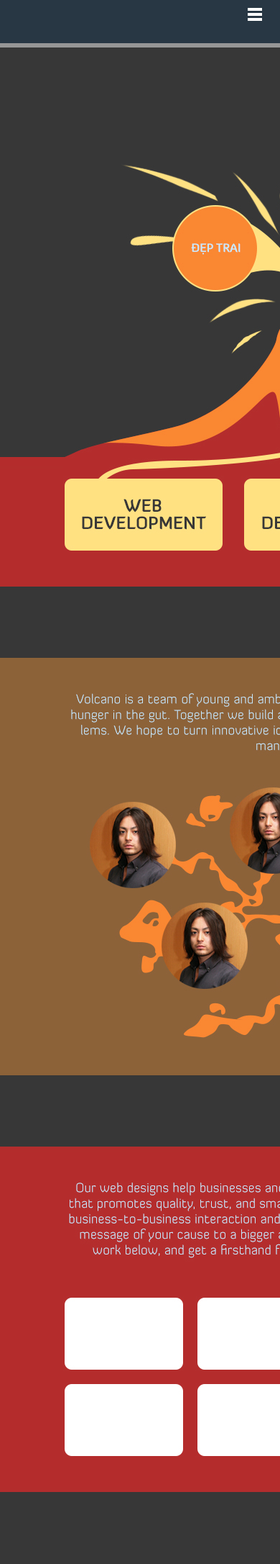
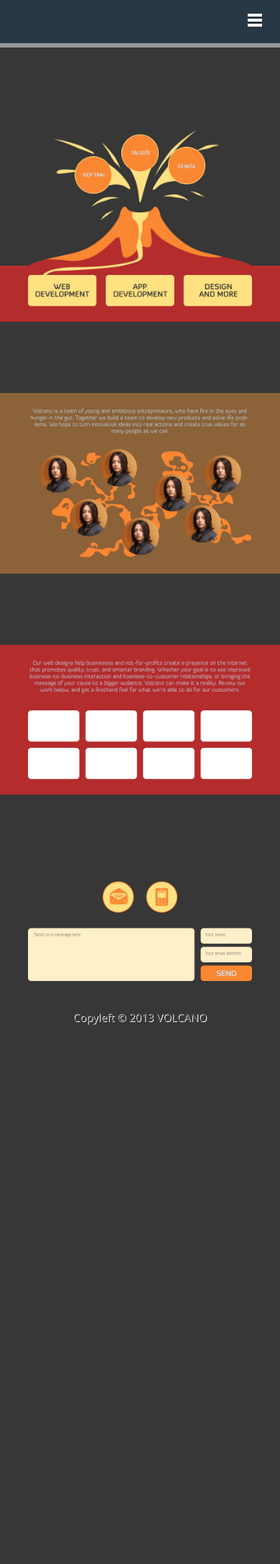
Before and after one commit to ethan605/volcano.vn, a PHP site: page / in a window 390 px wide; the page is wider, and only the part inside the window is pictured. Shown: the top 2173 px of that part at 72% size. After the commit the page ends 1424 px from the top of that part, so only its background shows below. Run offline with PHP 8.4, Linux system fonts and the light colour scheme.

Commit message:
Refine section img

```diff
--- a/demo.css
+++ b/demo.css
@@ -70,9 +70,13 @@
   font-size: 15px;
 }
 
-  #whatwedo, #whoweare, #ourwork, #contactus {
+  #content-wrapper .section {
     display: block;
-    padding-top: 90px
+    padding-top: 90px;
+  }
+
+  #content-wrapper .section img {
+    width: 70%;
   }
 
     .preface {
@@ -163,7 +167,6 @@
       .navigation li a {
         position: relative;
         z-index: 1;
-        color: #444;
         text-decoration: none;
         box-sizing: border-box;
         -moz-box-sizing: border-box;
@@ -282,35 +285,30 @@
         }
 
 @media screen and (max-width: 720px) {
+  #content-wrapper .section img {
+    width: 100%;
+  }
+
   .navigation {
     height: auto;
     width: 100%;
   }
 }
 
-/*@media only screen and (max-width : 480px) {
-  a#pull {
-    display: block;
-    background-color: #283744;
-    width: 100%;
-    position: relative;
-  }
-  a#pull:after {
-    content:"";
-    background: url('nav-icon.png') no-repeat;
-    width: 30px;
-    height: 30px;
-    display: inline-block;
-    position: absolute;
-    right: 15px;
-    top: 10px;
-  }
-}*/
-
 @media only screen and (max-width : 480px) {
   .navigation {
     display: none;
     height: auto;
+    background-color: #283744;
+  }
+  .navigation li {
+    display: block;
+    float: none;
+    width: 100%;
+    border-bottom: 1px solid white;
+  }
+  .navigation li a {
+    color: white;
   }
   a#pull {
     display: block;
@@ -321,18 +319,12 @@
   }
   a#pull:after {
     content:"";
-    background: url('nav-icon.png') no-repeat;
+    background: url('images/nav-icon.png') no-repeat;
     width: 30px;
-    height: 30px;
+    height: 100%;
     display: inline-block;
     position: absolute;
     right: 15px;
-    top: 10px;
-  }
-
-  .navigation li {
-    display: block;
-    float: none;
-    width: 100%;
+    top: 30%;
   }
 }
```
